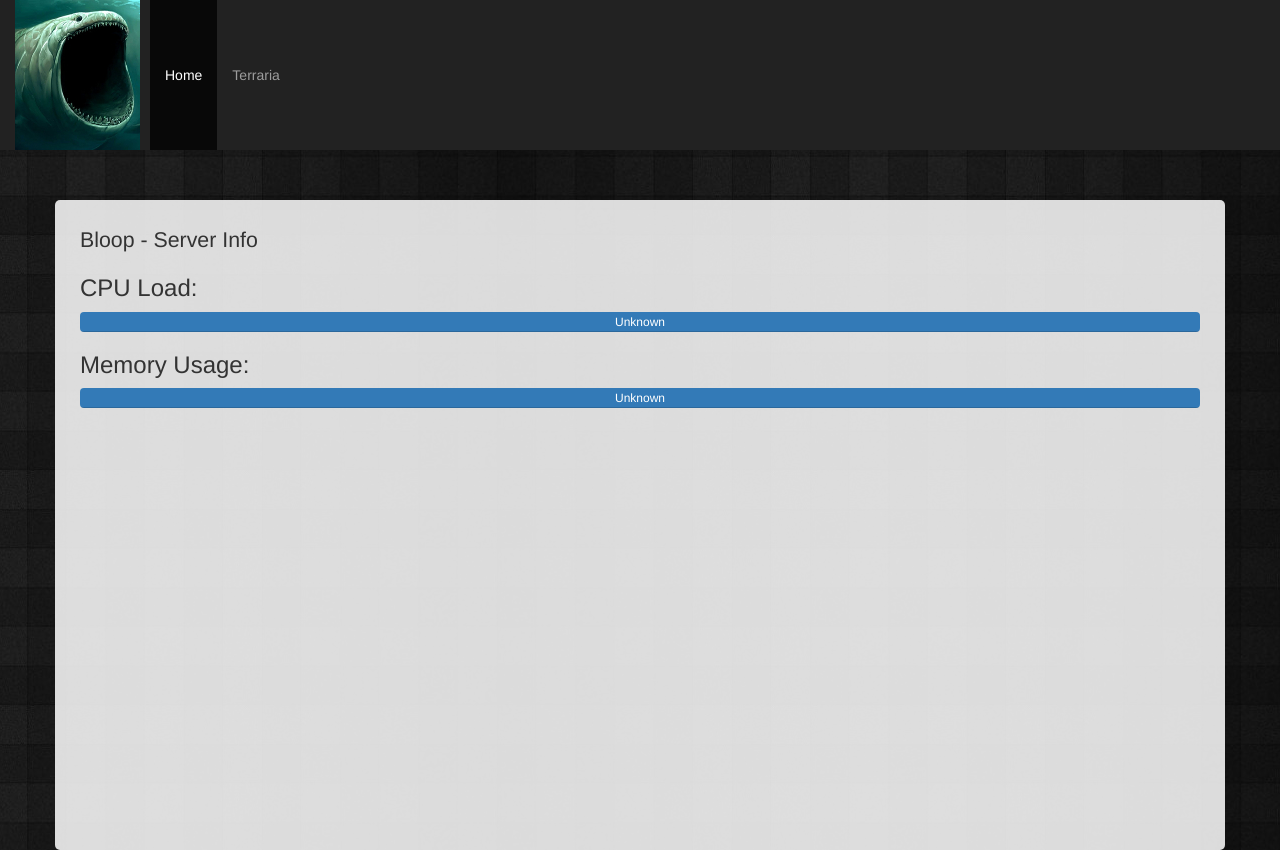
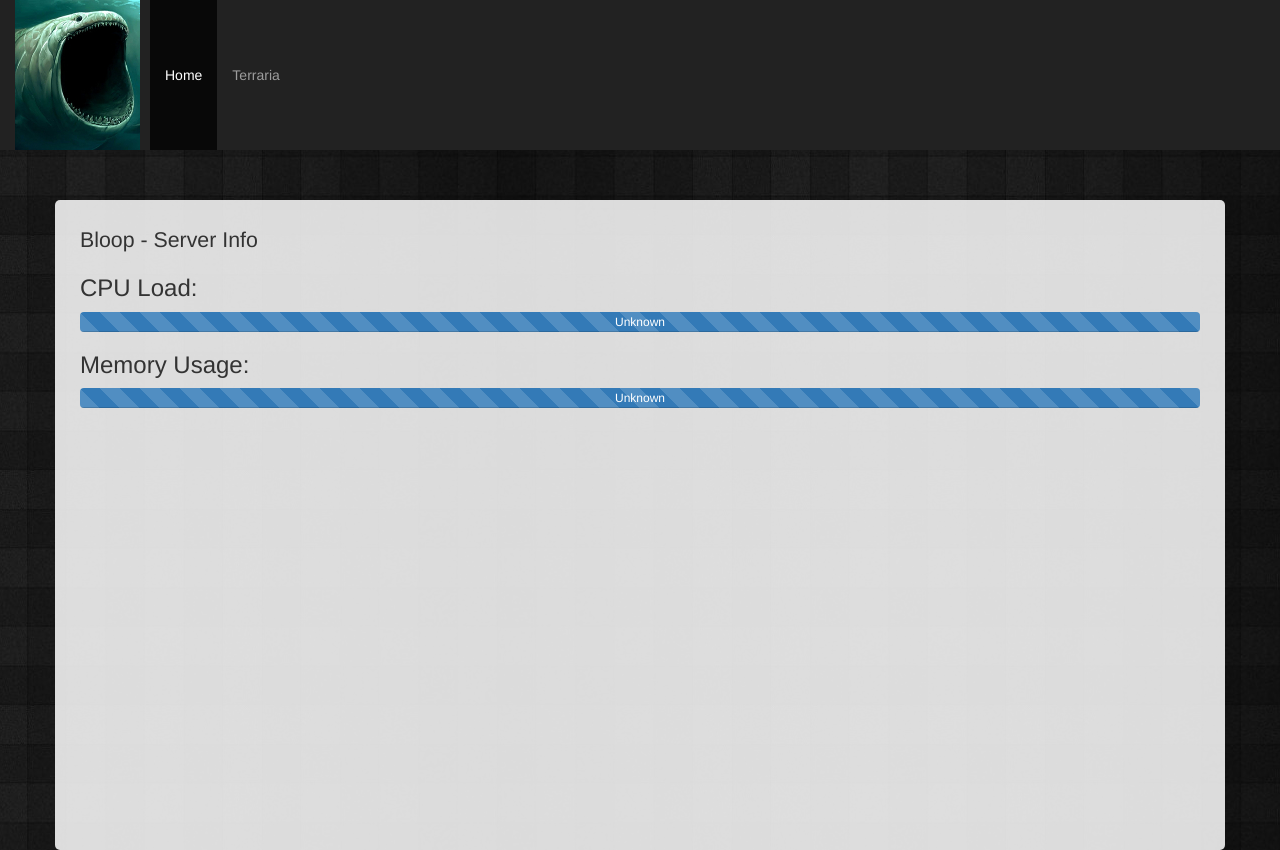
Before and after one commit to MattCoachCarter/coachgameserverweb, a plain HTML site: page index.html in a window 1280 px wide. Drawn offline with nearby package versions, Linux system fonts and the light colour scheme; no server answers.

Commit message:
Forgot to add classes to progress bar in index.html

```diff
--- a/index.html
+++ b/index.html
@@ -52,14 +52,14 @@
 			<div class="page_title">Bloop - Server Info</div>
 			<h3>CPU Load:</h3>
 			<div class="progress">
-				<div class="progress-bar" id="cpu_progress_bar" role="progressbar" aria-valuenow="60" aria-valuemin="0" aria-valuemax="100" style="width: 100%">
+				<div class="progress-bar progress-bar-striped active" id="cpu_progress_bar" role="progressbar" aria-valuenow="60" aria-valuemin="0" aria-valuemax="100" style="width: 100%">
 			   	Unknown
 			  	</div>
 			</div>
 
 			<h3>Memory Usage:</h3>
 			<div class="progress">
-				<div class="progress-bar" id="memory_usage_bar" role="progressbar" aria-valuenow="60" aria-valuemin="0" aria-valuemax="100" style="width: 100%">
+				<div class="progress-bar progress-bar-striped active" id="memory_usage_bar" role="progressbar" aria-valuenow="60" aria-valuemin="0" aria-valuemax="100" style="width: 100%">
 			   	Unknown
 			  	</div>
 			</div>
```
